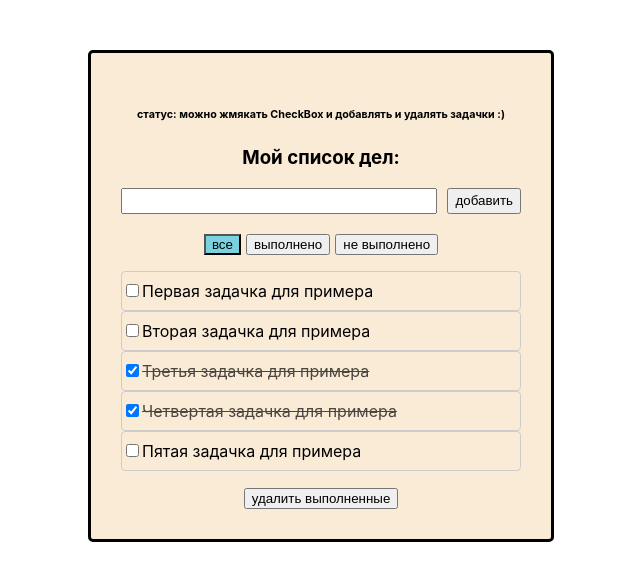
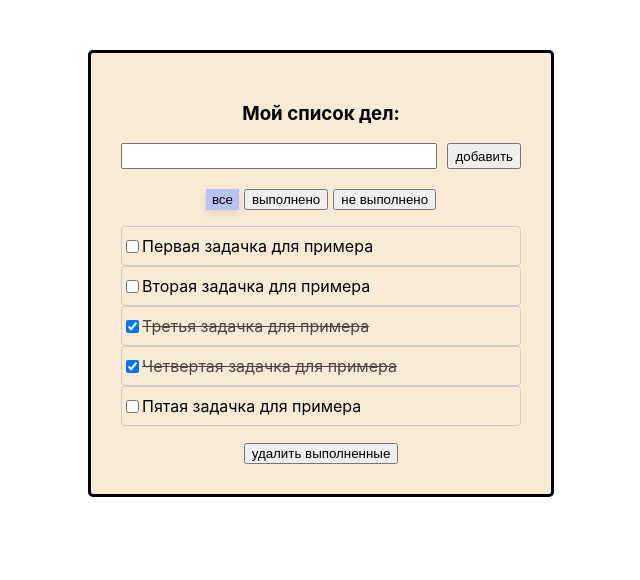
Before and after one commit to kaskodim/task-list, a React (Create React App) app: page / in a window 1280 px wide. Shown: the top 580 px of the page, without its empty margins (319-959 px from the left). Built offline with nearby package versions, Linux system fonts and the light colour scheme.

Commit message:
minor edits

```diff
--- a/src/App.tsx
+++ b/src/App.tsx
@@ -84,7 +84,6 @@ function App() {
 
     return (
         <div className="App">
-            <h6>статус: можно жмякать CheckBox и добавлять и удалять задачки :) </h6>
             <TaskList title={'Мой список дел:'}
                       tasks={filteredTasks}
                       tasksState={tasks}
--- a/src/index.css
+++ b/src/index.css
@@ -98,7 +98,9 @@ code {
 }
 
 .buttonActive {
-    background-color: rgba(69, 200, 227, 0.71);
+    background-color: #b8c3f1;
+    box-shadow: 0 4px 8px rgba(0, 0, 0, 0.1);
+    border: none;
 }
 
 @media (max-width: 480px) {
```
